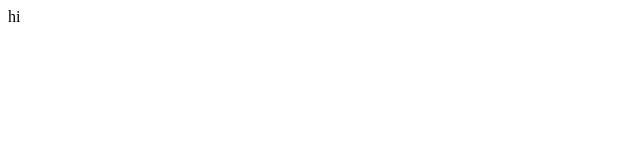
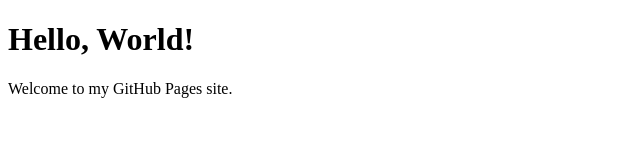
Before and after one commit to 1083698727/1083698727.github.io, a plain HTML site: page index.html in a window 1280 px wide. Shown: the whole page, without its empty margins (0-640 px from the left). Drawn offline with Linux system fonts and the light colour scheme.

Commit message:
Update index.html

```diff
--- a/index.html
+++ b/index.html
@@ -1,10 +1,10 @@
 <!DOCTYPE html>
 <html>
 <head>
-    <meta http-equiv="Content-Type" content="text/html; charset=utf-8">
-    <title>Hello world!</title>
+    <title>My GitHub Page</title>
 </head>
 <body>
-    hi
+    <h1>Hello, World!</h1>
+    <p>Welcome to my GitHub Pages site.</p>
 </body>
 </html>
```
